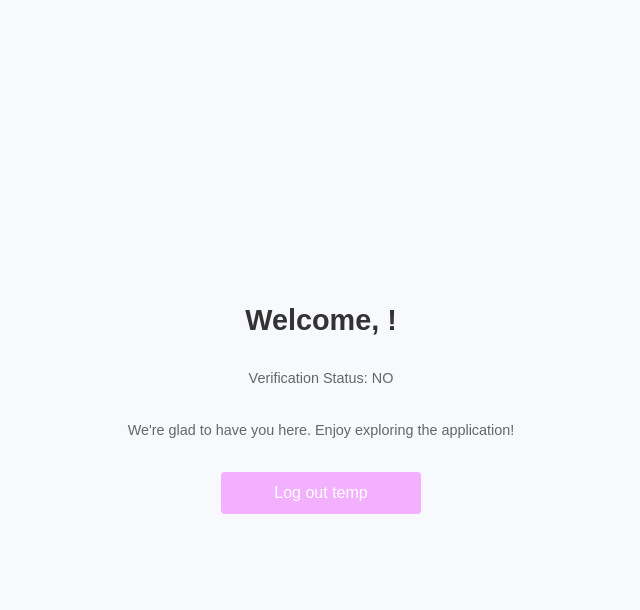
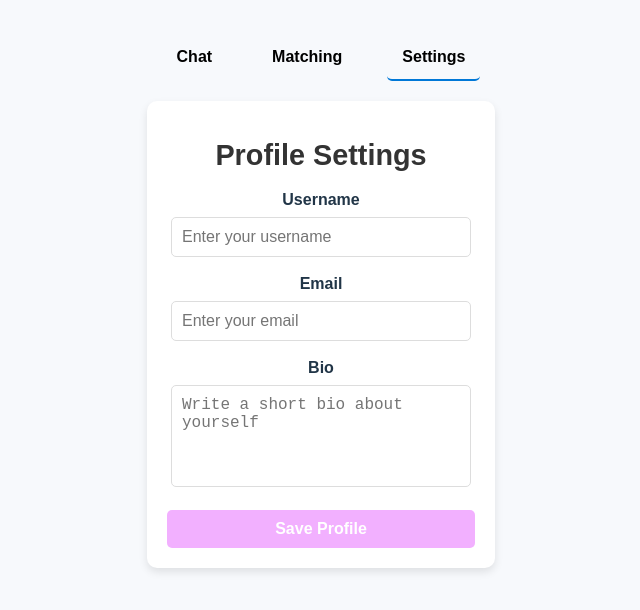
Before and after one commit to cop4331-team18/large-project, a React (Vite) app in the folder frontend/: page /settings in a window 1280 px wide. Before the commit this address led to /. Shown: the top 610 px of the page, without its empty margins (319-959 px from the left). Built offline with nearby package versions, Linux system fonts and the light colour scheme; no server answers.

Commit message:
changes to other tsx files for settings to work

```diff
--- a/frontend/src/App.tsx
+++ b/frontend/src/App.tsx
@@ -4,6 +4,7 @@ import AuthForm from './AuthForm';
 import HomePage from './HomePage';
 import MatchingPage from './MatchingPage';
 import ChatPage from './Chat';
+import SettingsPage from './Settings';
 import { apiCall, SERVER_BASE_URL, User } from './util/constants';
 import { io, Socket } from 'socket.io-client';
 import "./App.css"
@@ -67,7 +68,7 @@ function App() {
           element={<Navigate to="/" replace />}
         />
         <Route path="/chat" element={<ChatPage socket={socket}/>} />
-
+        <Route path="/settings" element={<SettingsPage />} />
       </Routes>
     </Router>
   );
--- a/frontend/src/Chat.tsx
+++ b/frontend/src/Chat.tsx
@@ -24,7 +24,7 @@ const ChatPage = ({socket}: ChatProps) => {
         <div className="tab" onClick={() => navigate("/matching")}>
           <span>Matching</span>
         </div>
-        <div className="tab" onClick={() => navigate("/")}>
+        <div className="tab" onClick={() => navigate("/settings")}>
           <span>Settings</span>
         </div>
       </div>
--- a/frontend/src/MatchingPage.tsx
+++ b/frontend/src/MatchingPage.tsx
@@ -90,7 +90,7 @@ const MatchingPage: React.FC = () => {
         </div>
         <div
           className="tab"
-          onClick={() => navigate("/")}
+          onClick={() => navigate("/settings")}
         >
           <span>Settings</span>
         </div>
--- a/frontend/src/Settings.css
+++ b/frontend/src/Settings.css
@@ -0,0 +1,69 @@
+.settings-page {
+    padding: 20px;
+  }
+
+  .tabs {
+    display: flex;
+    justify-content: space-around;
+    margin-bottom: 20px;
+  }
+
+  .tab {
+    cursor: pointer;
+    /* background-color: #f4f4f4; */
+    border-radius: 5px;
+    font-weight: bold;
+  }
+
+  .tab.active {
+    color: white;
+  }
+
+  .settings-container {
+    max-width: 600px;
+    margin: 0 auto;
+    background: white;
+    padding: 20px;
+    border-radius: 10px;
+    box-shadow: 0 4px 8px rgba(0, 0, 0, 0.1);
+  }
+
+  .settings-form .form-group {
+    margin-bottom: 15px;
+  }
+
+  .settings-form label {
+    display: block;
+    font-weight: bold;
+    margin-bottom: 5px;
+  }
+
+  .settings-form input,
+  .settings-form textarea {
+    width: 90%;
+    padding: 10px;
+    border: 1px solid #ddd;
+    border-radius: 5px;
+    font-size: 1rem;
+  }
+
+  .settings-form textarea {
+    resize: none;
+    height: 80px;
+  }
+
+  .save-button {
+    display: block;
+    width: 100%;
+    padding: 10px;
+    background-color: #f2b0ff;
+    color: white;
+    font-weight: bold;
+    border: none;
+    border-radius: 5px;
+    cursor: pointer;
+  }
+
+  .save-button:hover {
+    background-color: #f385ff;
+  }
```
